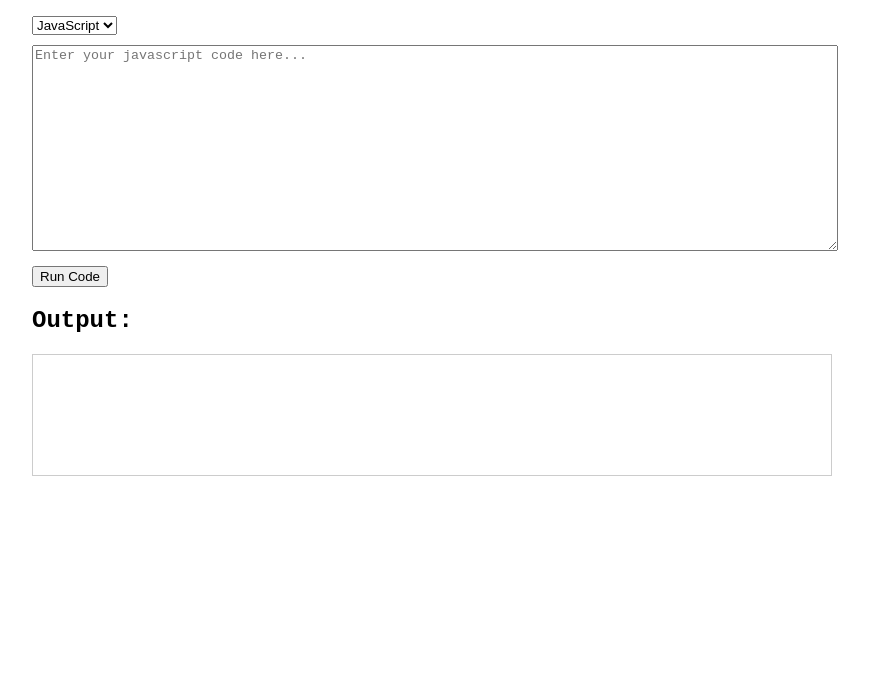
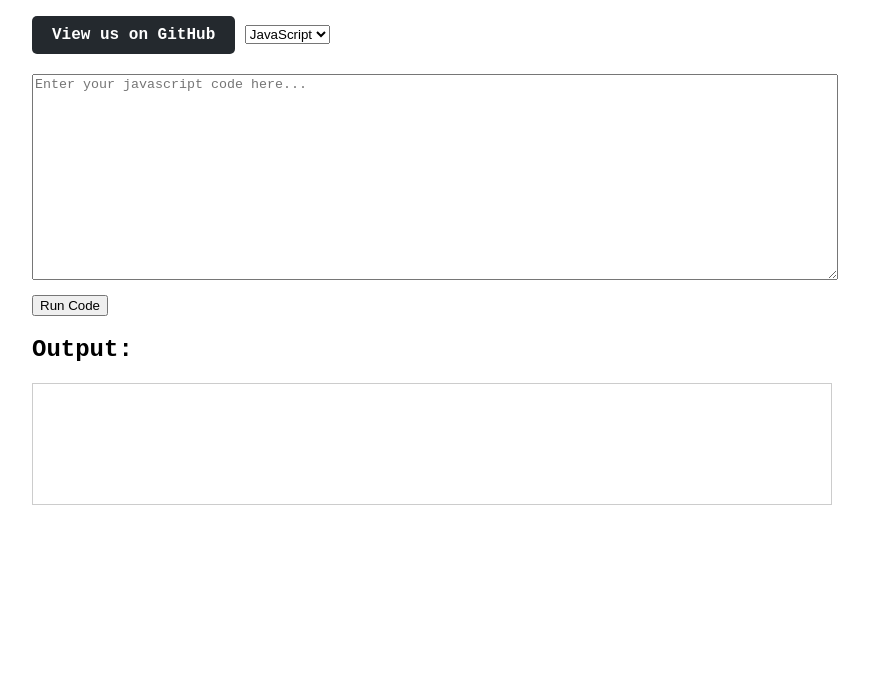
Before and after one commit to EliteCronax/zarv, a plain HTML site: page index.html in a window 1280 px wide. Shown: the part 122-800 px from the top of the page, without its empty margins (208-1077 px from the left). Drawn offline with Linux system fonts and the light colour scheme.

Commit message:
Update index.html

```diff
--- a/index.html
+++ b/index.html
@@ -44,10 +44,24 @@
         select {
             margin-bottom: 10px;
         }
+        .github-button {
+            display: inline-block;
+            padding: 10px 20px;
+            background-color: #24292e;
+            color: white;
+            text-decoration: none;
+            border-radius: 5px;
+            font-weight: bold;
+            margin-bottom: 20px;
+        }
+        .github-button:hover {
+            background-color: #2c3238;
+        }
     </style>
 </head>
 <body>
-    <h1>Zarv: a stupid code viewer                                 </h1>
+    <h1>Zarv: a stupid code viewer</h1>
+    <a href="https://github.com/EliteCronax/zarv" target="_blank" class="github-button">View us on GitHub</a>
     <select id="languageSelect">
         <option value="javascript">JavaScript</option>
         <option value="python">Python</option>
```
